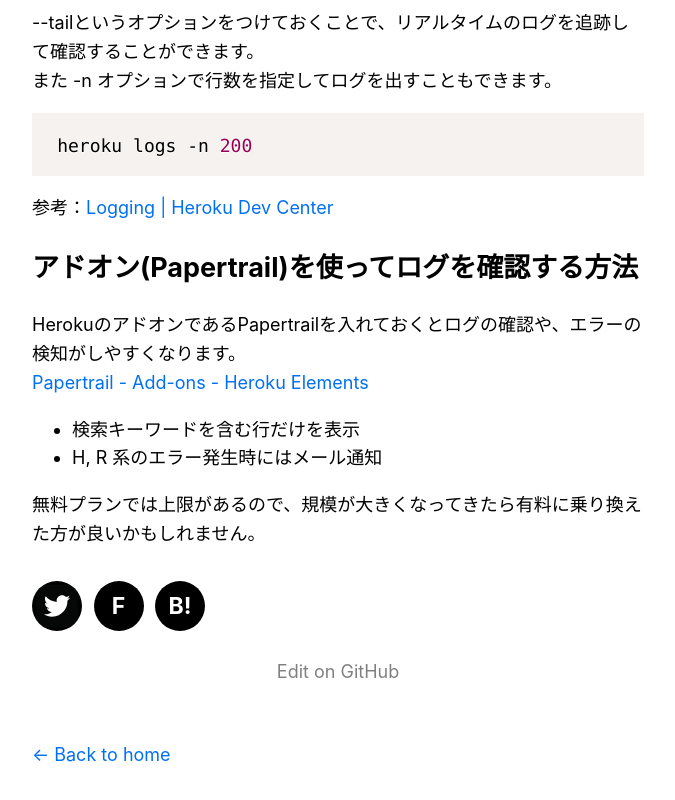
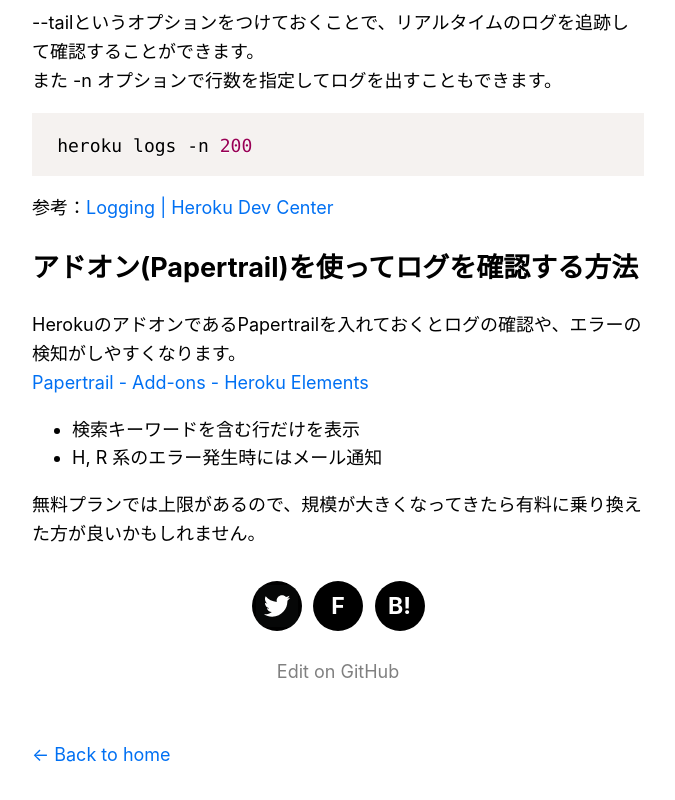
Before and after one commit to kenzo-tanaka/nextJsBlog, a Next.js app: page /posts/heroku-logs in a window 1280 px wide. Shown: the part 2939-3739 px from the top of the page, without its empty margins (302-977 px from the left). Built offline with nearby package versions, Linux system fonts and the light colour scheme.

Commit message:
add target blank

```diff
--- a/components/shareBtns.tsx
+++ b/components/shareBtns.tsx
@@ -9,6 +9,7 @@ export default function ShareBtns({ slug, title }) {
       <a
         href={`https://twitter.com/share?url=${pageUrl}&text=${postTitle}&via=kenzoooooB`}
         rel="nofollow"
+        target="_blank"
         className={utilStyles.snsBtn}
         style={{ padding: "4px" }}
       >
--- a/styles/utils.module.css
+++ b/styles/utils.module.css
@@ -71,7 +71,7 @@
 
 .btnsWrapper {
   margin-top: 1.8em;
-  /* text-align: center; */
+  text-align: center;
 }
 
 .snsBtn {
```
